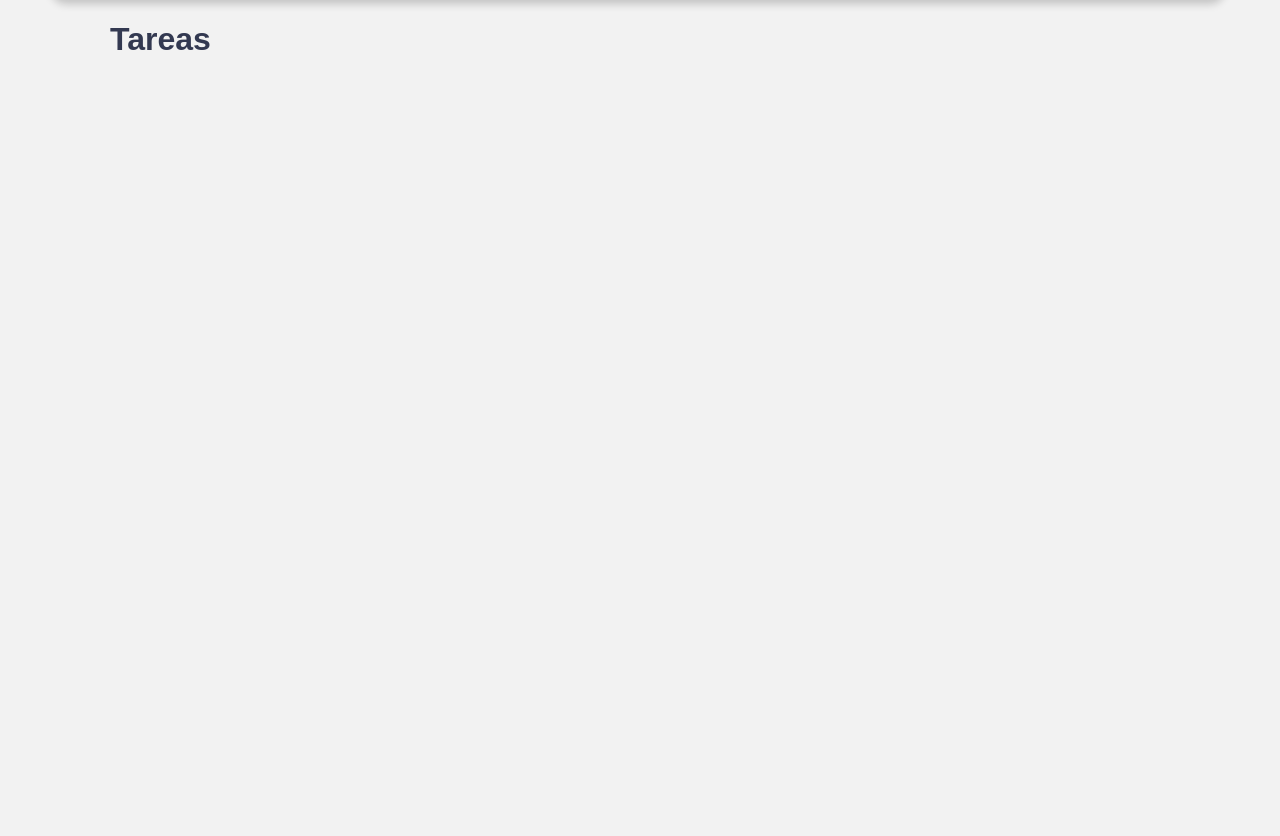
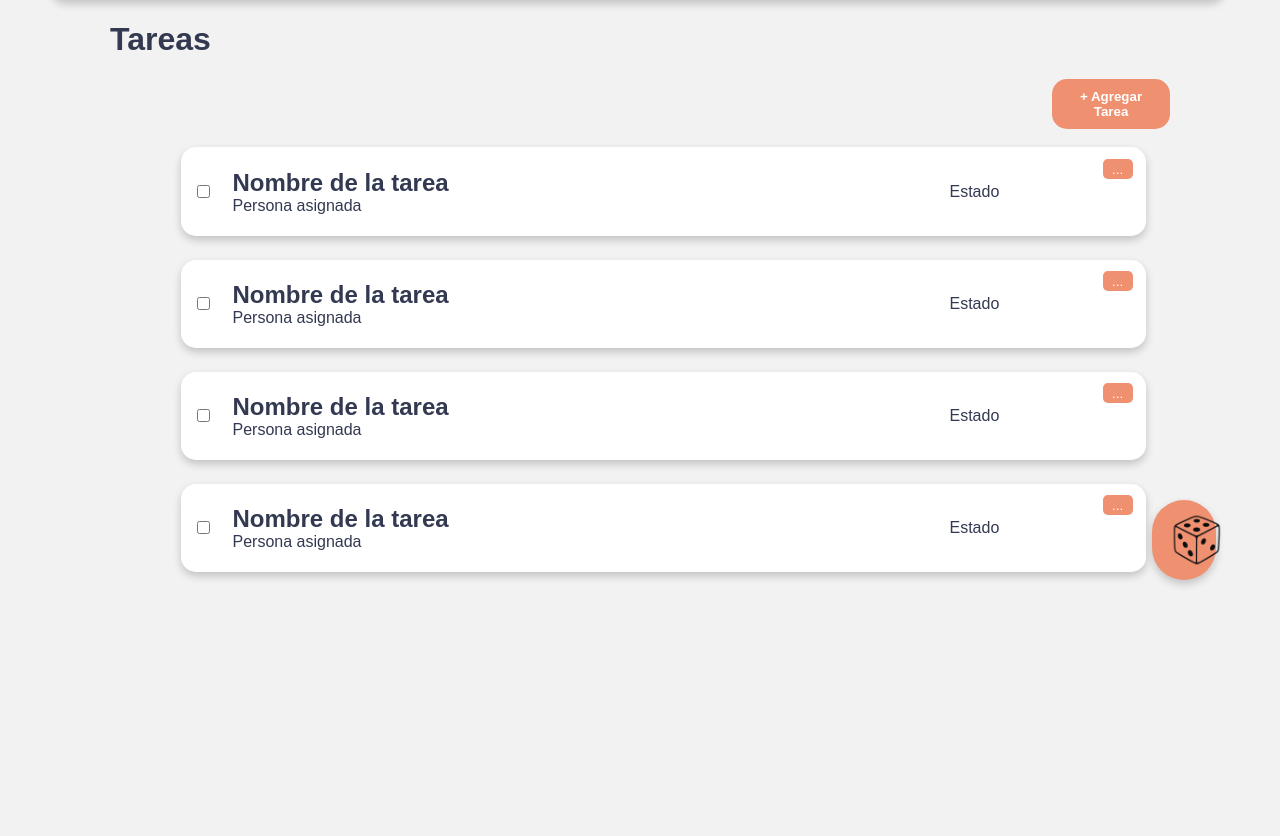
Before and after one commit to asierCB/HogarMonia, a Django app: page /tareas/ in a window 1280 px wide. Shown: the part 140-976 px from the top of the page. Run offline with Django 5.2, Linux system fonts and the light colour scheme.

Commit message:
Implementacion Front Tareas

```diff
--- a/core/static/css/style.css
+++ b/core/static/css/style.css
@@ -168,10 +168,84 @@ button[type="submit"]:hover {
 }
 
 
+/* Diseño para las tareas */
+
+.contenedor-tareas{
+    width: 100%;
+    display: flex;
+    flex-direction: column;
+    align-items: center;
+    margin: 2%;
+}
+
+
+.tarea {
+    display: flex; /* Convertimos el contenedor principal en un flex container */
+    align-items: center; /* Alinea verticalmente los elementos en el centro */
+    /*border: 1px solid #ccc; /* Opcional: para visualizar el contenedor */
+    /*padding: 10px;  Opcional: añade espacio interno */
+    width: 80%;
+    height: 10%;
+    margin-bottom: 2%;
+    box-shadow: 0 4px 8px rgba(0, 0, 0, 0.2);
+    padding: 1%;
+    background-color: #fff;
+    border-radius: 15px;
+}
+
+.izquierda {
+    display: flex; /* Para alinear el checkbox y la información de la tarea */
+    align-items: center;
+    flex-grow: 1; /* Permite que la parte izquierda crezca y ocupe más espacio */
+}
+
+.info-tarea {
+    margin-left: 20px; /* Espacio entre el checkbox y el texto */
+}
+
+.nombre-tarea {
+    font-size: 24px;
+}
+
+.estado {
+    margin-left: auto; /* Empuja el estado hacia la derecha */
+}
+
+.acciones {
+    margin-left: 10%; /* Espacio entre el estado y las acciones */
+    margin-bottom: 45px;
+}
+
+.tarea .opciones-tareas{
+    display: flex; /* Convierte el botón en un contenedor flex */
+    justify-content: center; /* Centra horizontalmente el contenido */
+    align-items: center;
+    /*padding: 10px 15px;*/
+    border: none;
+    border-radius: 5px;
+    cursor: pointer;
+    text-align: center;
+    height: 5px;
+
+}
+
+#btn-randomizar{
+    position: fixed;
+    bottom: 10%;
+    right: 5%;
+    background-color: #ef9071;
+    box-shadow: 0 4px 8px rgba(0, 0, 0, 0.2);
+    width: 5%;
+    height: 10%;
+    border-radius: 50px;
+}
+
+#btn-randomizar:hover {
+    background-color: #fbcb9d;
+}
 
 
 /* Diseño para las gastos*/
-
 
 .contenedor-gastos{
     width: 100%;
--- a/core/static/js/script.js
+++ b/core/static/js/script.js
@@ -27,3 +27,18 @@ if (mostrarBtnLC && cerrarBtnLC && overlayLC) {
         overlayLC.style.display = 'none';
     });
 }
+
+//Overlay Tarea
+const mostrarBtnT = document.getElementById('btn-agregar-tarea')
+const cerrarBtnT = document.getElementById('cerrarFormularioBtnT')
+const overlayT = document.getElementById('formularioOverlayT')
+
+if (mostrarBtnT && cerrarBtnT && overlayT) {
+    mostrarBtnT.addEventListener('click', () => {
+        overlayT.style.display = 'flex';
+    });
+
+    cerrarBtnT.addEventListener('click', () => {
+        overlayT.style.display = 'none';
+    });
+}
--- a/tareas/templates/tareas/tareas.html
+++ b/tareas/templates/tareas/tareas.html
@@ -26,6 +26,67 @@
     </div>
 </header>
 <h1 class="titulo">Tareas</h1>
+
+<button type="button" id="btn-agregar-tarea">
+    <strong>+ Agregar Tarea</strong>
+</button>
+
+
+<button type="submit" id="btn-randomizar">
+        <img src="{% static 'img/random.png' %}" alt="randomizar" width="60" height="60">
+</button>
+
+
+<div class="contenedor-tareas">
+    <br>
+    <div class="tarea">
+        <div class="izquierda">
+            <input type="checkbox">
+            <div class="info-tarea">
+                <div class="nombre-tarea"><strong>Nombre de la tarea</strong></div>
+                <div class="persona-asignada">Persona asignada</div>
+            </div>
+        </div>
+        <div class="estado">Estado</div>
+        <div class="acciones"><button type="button" class="opciones-tareas">...</button></div>
+    </div>
+
+    <div class="tarea">
+        <div class="izquierda">
+            <input type="checkbox">
+            <div class="info-tarea">
+                <div class="nombre-tarea"><strong>Nombre de la tarea</strong></div>
+                <div class="persona-asignada">Persona asignada</div>
+            </div>
+        </div>
+        <div class="estado">Estado</div>
+        <div class="acciones"><button type="button" class="opciones-tareas">...</button></div>
+    </div>
+
+    <div class="tarea">
+        <div class="izquierda">
+            <input type="checkbox">
+            <div class="info-tarea">
+                <div class="nombre-tarea"><strong>Nombre de la tarea</strong></div>
+                <div class="persona-asignada">Persona asignada</div>
+            </div>
+        </div>
+        <div class="estado">Estado</div>
+        <div class="acciones"><button type="button" class="opciones-tareas">...</button></div>
+    </div>
+
+    <div class="tarea">
+        <div class="izquierda">
+            <input type="checkbox">
+            <div class="info-tarea">
+                <div class="nombre-tarea"><strong>Nombre de la tarea</strong></div>
+                <div class="persona-asignada">Persona asignada</div>
+            </div>
+        </div>
+        <div class="estado">Estado</div>
+        <div class="acciones"><button type="button" class="opciones-tareas">...</button></div>
+    </div>
+</div>
 <br>
 <br>
 <br>
@@ -110,6 +171,47 @@
 <br>
 <br>
 <br>
+<!--Formulario +Agregar Tarea-->
+<div class="formulario-overlay" id="formularioOverlayT">
+    <div class="formulario-container">
+        <button class="cerrar-btn" id="cerrarFormularioBtnT">&times;</button>
+        <h2>Agregar tarea</h2>
+        <form>
+            <label for="nombre">Nombre de la Tarea:</label>
+            <input type="text" id="nombre" name="nombre">
+            <br>
+            <p>Estado:</p>
+            <input type="radio" id="pdt" name="estado" value="pendiente" checked>
+            <label for="persona2">Pendiente</label><br>
+
+            <input type="radio" id="hecho" name="estado" value="hecho">
+            <label for="persona3">Hecho</label><br>
+            <br>
+            <label for="tiempo">Tiempo aproximado: (en horas)</label>
+            <input type="number" id="tiempo" name="tiempo" min="0" step="0.5">
+            <br>
+            <label for="opciones">Frecuencia:</label>
+            <select id="opciones" name="opciones">
+              <option value="1">Una vez a la semana</option>
+              <option value="2">Dos veces a la semana</option>
+              <option value="7">Una vez al día</option>
+            </select>
+
+            <p>Asignar tarea manualmente:</p>
+            <input type="radio" id="persona1" name="tarea" value="Ana">
+            <label for="persona1">Ana</label><br>
+
+            <input type="radio" id="persona2" name="tarea" value="Paula">
+            <label for="persona2">Paula</label><br>
+
+            <input type="radio" id="persona3" name="tarea" value="Carlos">
+            <label for="persona3">Carlos</label><br>
+            <button type="submit">Enviar</button>
+        </form>
+    </div>
+</div>
+
+
 <footer>
     <div style="text-align: center;">
         Contáctanos: centroarmoniadomestica@gmail.com
```
Also changed, not shown: gastos/templates/gastos/gastos.html (+58 -56 lines), tareas/static/img/random.png (added).
